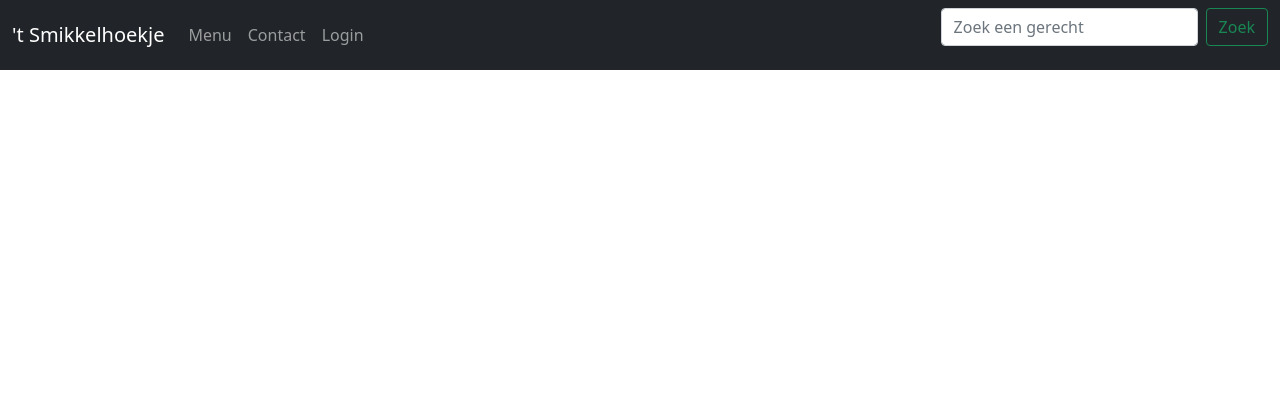
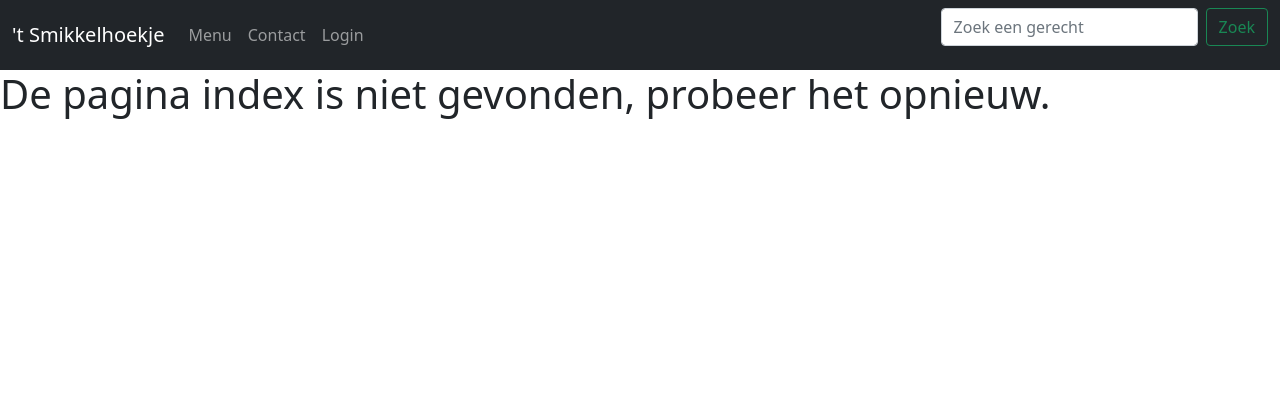
Before and after one commit to DaanGrob05/Mini-CRUD, a PHP site: page /index.php?page=index in a window 1280 px wide. Shown: the top 420 px of the page. Run offline with PHP 8.4, Linux system fonts and the light colour scheme.

Commit message:
404 pagina toegevoegd en controle

```diff
--- /dev/null
+++ b/php/404.php
@@ -0,0 +1,4 @@
+<!-- <h1>Deze pagina is niet gevonden, probeer het opnieuw.</h1> -->
+<?php
+    echo "<h1>De pagina " . $_GET['page'] . " is niet gevonden, probeer het opnieuw.</h1>"
+?>
--- a/php/header.php
+++ b/php/header.php
@@ -5,7 +5,7 @@
 <header>
     <nav class="navbar navbar-expand-lg navbar-dark bg-dark">
         <div class="container-fluid">
-            <a class="navbar-brand" href="index.php?page=index">'t Smikkelhoekje</a>
+            <a class="navbar-brand" href="index.php?page=Index">'t Smikkelhoekje</a>
             <button class="navbar-toggler" type="button" data-bs-toggle="collapse"
                 data-bs-target="#navbarSupportedContent" aria-controls="navbarSupportedContent" aria-expanded="false"
                 aria-label="Toggle navigation">
@@ -31,6 +31,7 @@
                     ?>
 
                 </ul>
+
                 <form action="index.php" method="get" class="d-flex">
                     <input type="hidden" name="page" value="Menu">
                     <input class="form-control me-2" type="search" placeholder="Zoek een gerecht" name="menuItem" />
@@ -42,5 +43,3 @@
         </div>
     </nav>
 </header>
-
-<!-- <main> -->
--- a/php/index.php
+++ b/php/index.php
@@ -6,8 +6,13 @@
 
 <!-- Main Content -->
 <?php
-    if(isset($_GET['page'])){
-        include_once($_GET['page'].'.php');
+    if(isset($_GET['page']) && !empty($_GET['page'])){
+        $pages = array("Menu", "Contact", "Login", "Index");
+        if(in_array($_GET['page'], $pages)){
+            include_once($_GET['page'].'.php');
+        } else {
+            include_once('404.php');
+        }
     }
 ?>
 
```
